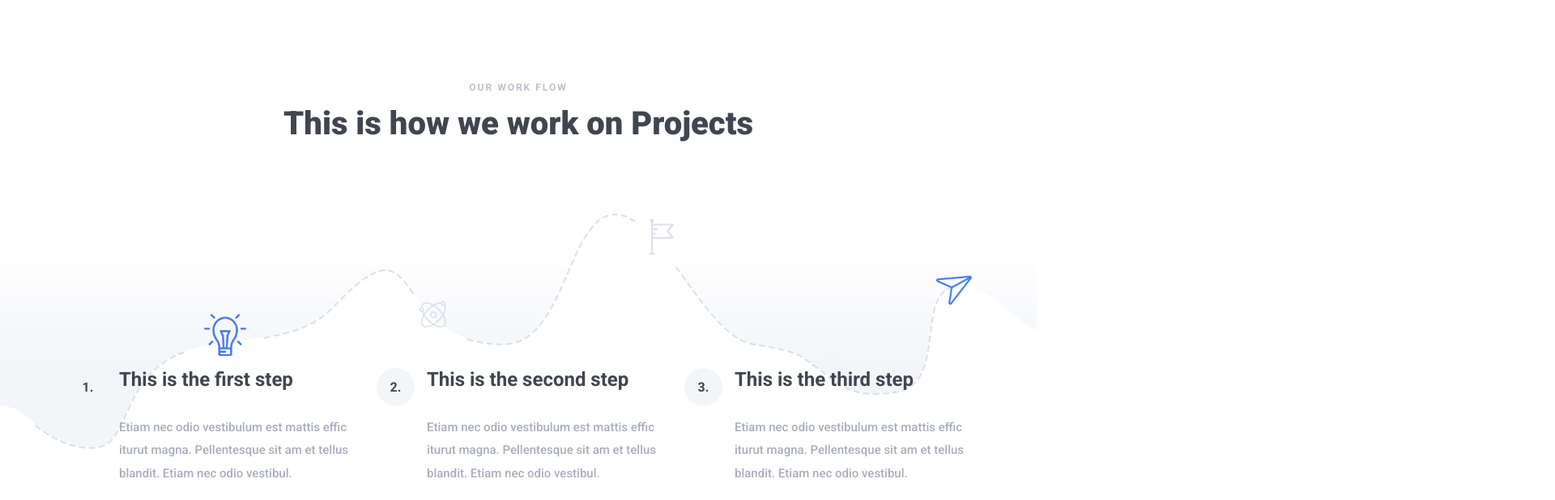
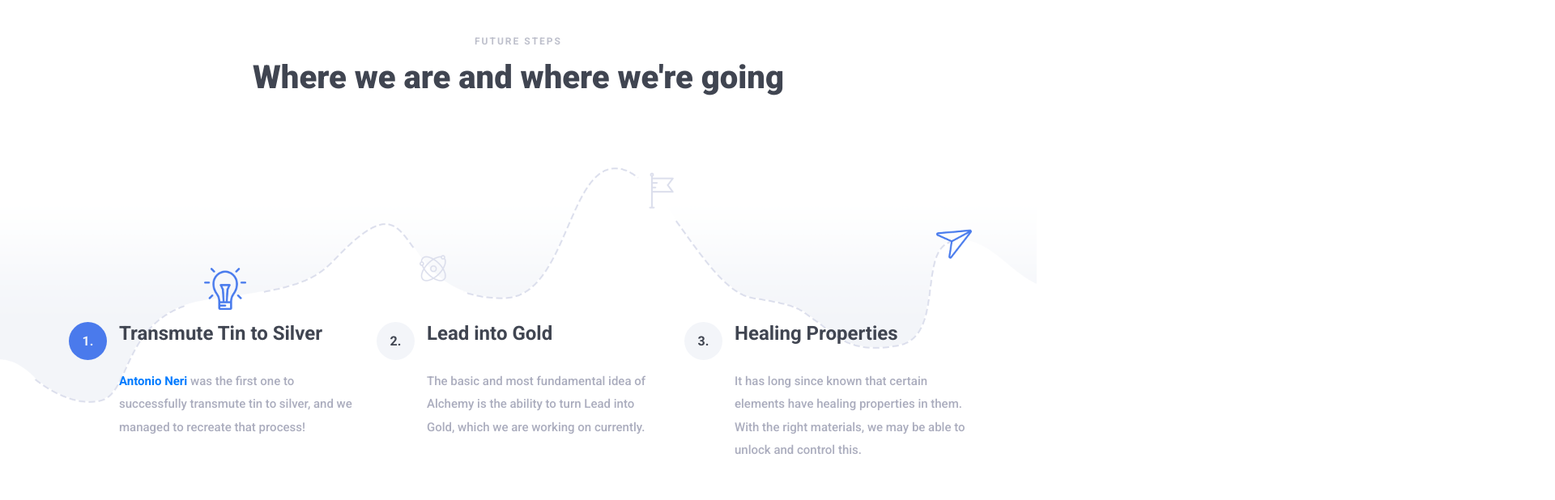
Before and after one commit to chriscrutt/griff, a plain HTML site: page services.html in a window 1280 px wide. Shown: the part 1518-2136 px from the top of the page at 81% size, 1920 px wide, since content can reach past the window. Drawn offline with Linux system fonts and the light colour scheme.

Commit message:
updating timeline

```diff
--- a/services.html
+++ b/services.html
@@ -129,18 +129,10 @@
     <div class="col-12 mosh-more-services-area d-sm-flex clearfix section_padding_0_50">
         <div class="service-skills-content">
             <div class="skills-text d-flex text-center">
-                <p style="max-width: 25%; display: block; margin-left:auto; margin-right:auto">Etiam nec odio vestibulum est mattis effic iturut magna. Pellentesque sit am et tellus blandit. Etiam nec odio vestibul. Etiam nec odio vestibulum est mat
-                    tis effic iturut
-                    magna. Pellentesque sit amet tellus blandit.
-                    Etiam nec odio ves tibul. Nec odio vestibulum est mattis effic iturut magna. Pellente sque sita met tellus blandit.</p>
-                <p style="max-width: 25%; display: block; margin-left:auto; margin-right:auto">Pellentesque sit am et tellus blandit. Etiam nec odio vestibul. Etiam nec odio vestibulum est mat tis effic iturut magna. Pellentesque sit amet tellus
-                    blandit. Etiam nec
-                    odio ves tibul. Nec odio vestibulum est mattis
-                    effic iturut magna. Pellente sque sita met tellus blandit. Etiam nec odio. Etiam nec odio vestibulum est mattis effic.</p>
-                <p style="max-width: 25%; display: block; margin-left:auto; margin-right:auto">Pellentesque sit am et tellus blandit. Etiam nec odio vestibul. Etiam nec odio vestibulum est mat tis effic iturut magna. Pellentesque sit amet tellus
-                    blandit. Etiam nec
-                    odio ves tibul. Nec odio vestibulum est mattis
-                    effic iturut magna. Pellente sque sita met tellus blandit. Etiam nec odio. Etiam nec odio vestibulum est mattis effic.</p>
+                <p style="max-width: 25%; display: block; margin-left:auto; margin-right:auto">Us here at Griff have developed a seamless process that purifies currupted elements such as lead into gold.</p>
+                <p style="max-width: 25%; display: block; margin-left:auto; margin-right:auto">Many raw material aquisition companies leave their customers in the dust after they've collected their payment, however, we strive to continue the
+                    relationship by offering a one-of-a-kind portfolio manager for not just us, but also external stocks and securities.</p>
+                <p style="max-width: 25%; display: block; margin-left:auto; margin-right:auto">Keeping precious metals such as gold and silver on hand can be risky. Our state-of-the-art walk-in safe allows for 24/7 guarded surveillance over your assets, free of charge!</p>
             </div>
         </div>
     </div>
@@ -176,8 +168,8 @@
             <div class="row">
                 <div class="col-12">
                     <div class="section-heading text-center mb-0">
-                        <p>Our Work Flow</p>
-                        <h2>This is how we work on Projects</h2>
+                        <p>Future Steps</p>
+                        <h2>Where we are and where we're going</h2>
                     </div>
                 </div>
             </div>
@@ -193,37 +185,29 @@
                     <div class="col-12">
                         <div class="mosh-workflow-slides owl-carousel">
                             <!-- Single Service Area -->
-                            <div class="single-workflow-area d-flex">
+                            <div class="single-workflow-area-a d-flex">
                                 <h2>1.</h2>
                                 <div class="workflow-content ml-15">
-                                    <h4>This is the first step</h4>
-                                    <p>Etiam nec odio vestibulum est mattis effic iturut magna. Pellentesque sit am et tellus blandit. Etiam nec odio vestibul.</p>
+                                    <h4>Transmute Tin to Silver</h4>
+                                    <p><a href="https://www.conciatore.org/2013/11/tin-into-silver.html">Antonio Neri</a> was the first one to successfully transmute tin to silver, and we managed to recreate that process!</p>
                                 </div>
                             </div>
                             <!-- Single Service Area -->
                             <div class="single-workflow-area d-flex">
                                 <h2>2.</h2>
                                 <div class="workflow-content ml-15">
-                                    <h4>This is the second step</h4>
-                                    <p>Etiam nec odio vestibulum est mattis effic iturut magna. Pellentesque sit am et tellus blandit. Etiam nec odio vestibul.</p>
+                                    <h4>Lead into Gold</h4>
+                                    <p>The basic and most fundamental idea of Alchemy is the ability to turn Lead into Gold, which we are working on currently.</p>
                                 </div>
                             </div>
                             <!-- Single Service Area -->
                             <div class="single-workflow-area d-flex">
                                 <h2>3.</h2>
                                 <div class="workflow-content ml-15">
-                                    <h4>This is the third step</h4>
-                                    <p>Etiam nec odio vestibulum est mattis effic iturut magna. Pellentesque sit am et tellus blandit. Etiam nec odio vestibul.</p>
+                                    <h4>Healing Properties</h4>
+                                    <p>It has long since known that certain elements have healing properties in them. With the right materials, we may be able to unlock and control this.</p>
                                 </div>
                             </div>
-                            <!-- Single Service Area -->
-                            <!-- <div class="single-workflow-area d-flex">
-                                <h2>4.</h2>
-                                <div class="workflow-content ml-15">
-                                    <h4>This is the fourth step</h4>
-                                    <p>Etiam nec odio vestibulum est mattis effic iturut magna. Pellentesque sit am et tellus blandit. Etiam nec odio vestibul.</p>
-                                </div>
-                            </div> -->
                         </div>
                     </div>
                 </div>
--- a/style.css
+++ b/style.css
@@ -785,6 +785,22 @@ img {
     transition-duration: 500ms;
 }
 
+.single-workflow-area-a>h2 {
+    font-size: 16px;
+    -webkit-box-flex: 0;
+    -ms-flex: 0 0 47px;
+    flex: 0 0 47px;
+    width: 47px !important;
+    height: 47px !important;
+    text-align: center;
+    background-color: #4a7aec;
+    color: #f3f5f9;
+    line-height: 47px;
+    border-radius: 50%;
+    -webkit-transition-duration: 500ms;
+    transition-duration: 500ms;
+}
+
 .workflow-content h4 {
     margin-bottom: 30px;
 }
@@ -792,6 +808,11 @@ img {
 .single-workflow-area:hover h2 {
     background-color: #4a7aec;
     color: #fff;
+}
+
+.single-workflow-area-a:hover h2 {
+    background-color: #f3f5f9;
+    color: #000;
 }
 
 .workflow-slides-area {
```
